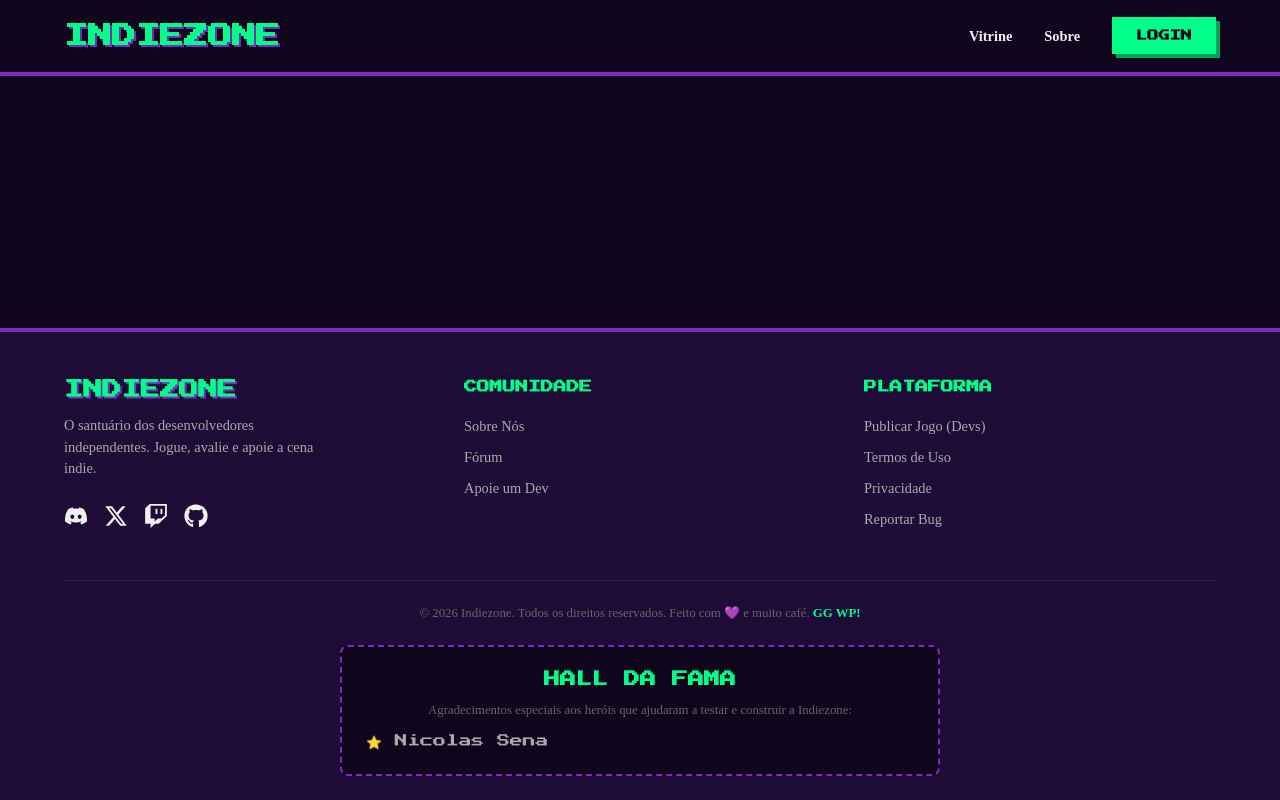
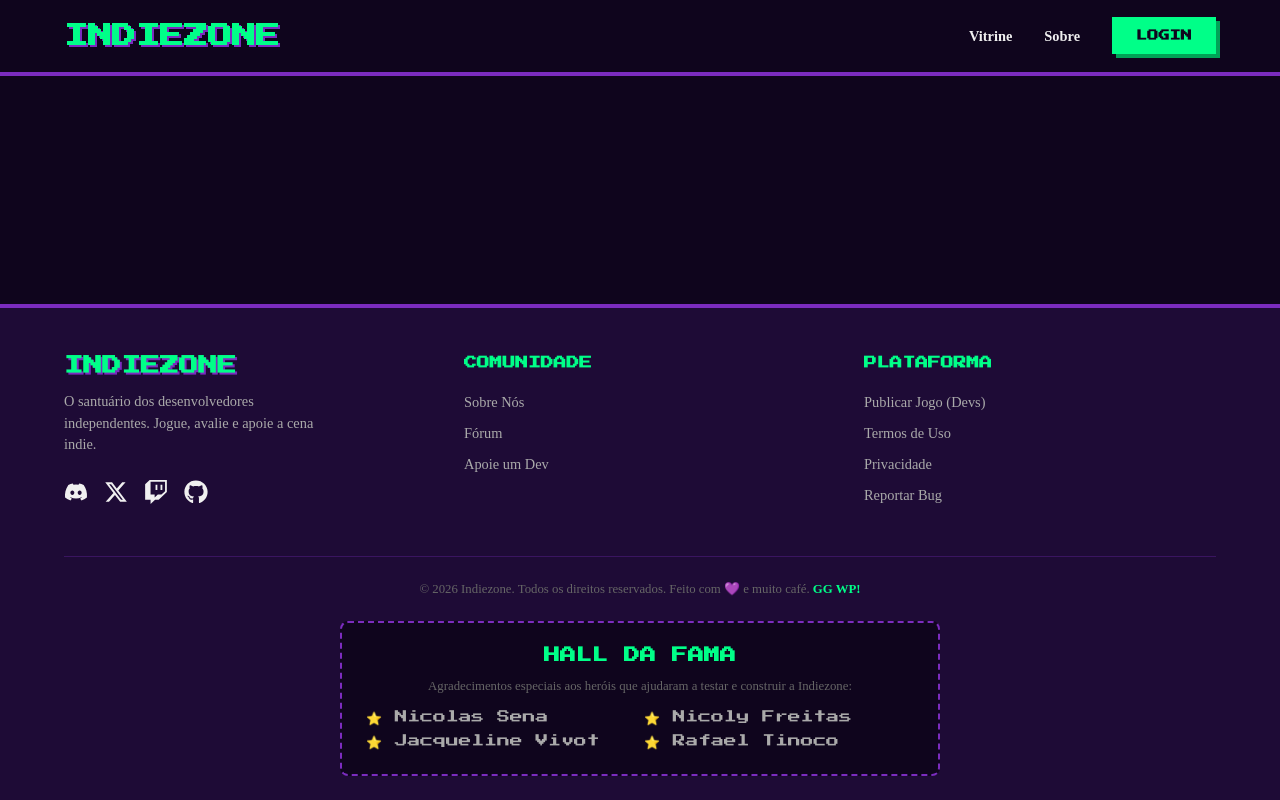
Before and after one commit to SunaUezuri/IndieZoneSite, a React (Vite) app: page / in a window 1280 px wide. Both pictures are taken after a click on the element "GG WP!". Built offline with nearby package versions, Linux system fonts and the light colour scheme.

Commit message:
feat: add names in the hall of fame, change the header links to Coming Soon page

```diff
--- a/src/components/Footer/Footer.tsx
+++ b/src/components/Footer/Footer.tsx
@@ -48,7 +48,7 @@ export function Footer() {
                         <li><Link to="/coming-soon">Termos de Uso</Link></li>
                         <li><Link to="/coming-soon">Privacidade</Link></li>
                         {/* Truque do mailto para o MVP */}
-                        <li><a href="mailto:contato@indiezone.com.br?subject=Reporte%20de%20Bug">Reportar Bug</a></li>
+                        <li><a href="mailto:bug.report@indiezone.com.br?subject=Reporte%20de%20Bug">Reportar Bug</a></li>
                     </ul>
                 </LinksSection>
 
@@ -71,6 +71,9 @@ export function Footer() {
                     </p>
                     <ul className="pixel-font">
                         <li>Nicolas Sena</li>
+                        <li>Nicoly Freitas</li>
+                        <li>Jacqueline Vivot</li>
+                        <li>Rafael Tinoco</li>
                     </ul>
                 </HallOfFame>
             </FooterBottom>
--- a/src/components/Header/components/Menu/index.tsx
+++ b/src/components/Header/components/Menu/index.tsx
@@ -19,8 +19,8 @@ export function Menu({ menuOpen, toggleMenu}: MenuProps) {
             <NavContainer $isOpen={menuOpen}>
                 <ul>
                     <li><Link to="/" onClick={toggleMenu}>Vitrine</Link></li>
-                    <li><Link to="/sobre" onClick={toggleMenu}>Sobre</Link></li>
-                    <li><Link to="/login" onClick={toggleMenu} className="pixel-font nav-button">
+                    <li><Link to="/coming-soon" onClick={toggleMenu}>Sobre</Link></li>
+                    <li><Link to="/coming-soon" onClick={toggleMenu} className="pixel-font nav-button">
                             Login
                         </Link></li>
                 </ul>
```
